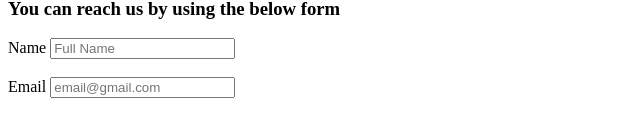
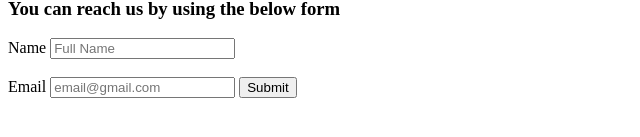
Before and after one commit to ayushrastogi689/webDev, a plain HTML site: page 03HTMLandDOM/contact/contact.html in a window 1280 px wide. Shown: the part 119-256 px from the top of the page, without its empty margins (0-640 px from the left). Drawn offline with Linux system fonts and the light colour scheme.

Commit message:
Added a submit button in form

```diff
--- a/03HTMLandDOM/contact/contact.html
+++ b/03HTMLandDOM/contact/contact.html
@@ -11,6 +11,7 @@
     <a href="../index2.html">Home</a>
     <h3>You can reach us by using the below form</h3>
     <div id="contact-form">
+        <!--method = "get" shows value in the URL but method = "post" does not shows the input value in URL -->
         <form action="" method="get">
             <label for="fullname">Name</label>
             <input type="text" name="fullname" placeholder="Full Name" id="">
@@ -19,6 +20,7 @@
         <form>
             <label for="fullemail">Email</label>
             <input type="email" name="fullemail" placeholder="email@gmail.com" id="">
+            <button type="submit">Submit</button>
         </form>
     </div>
 
```
